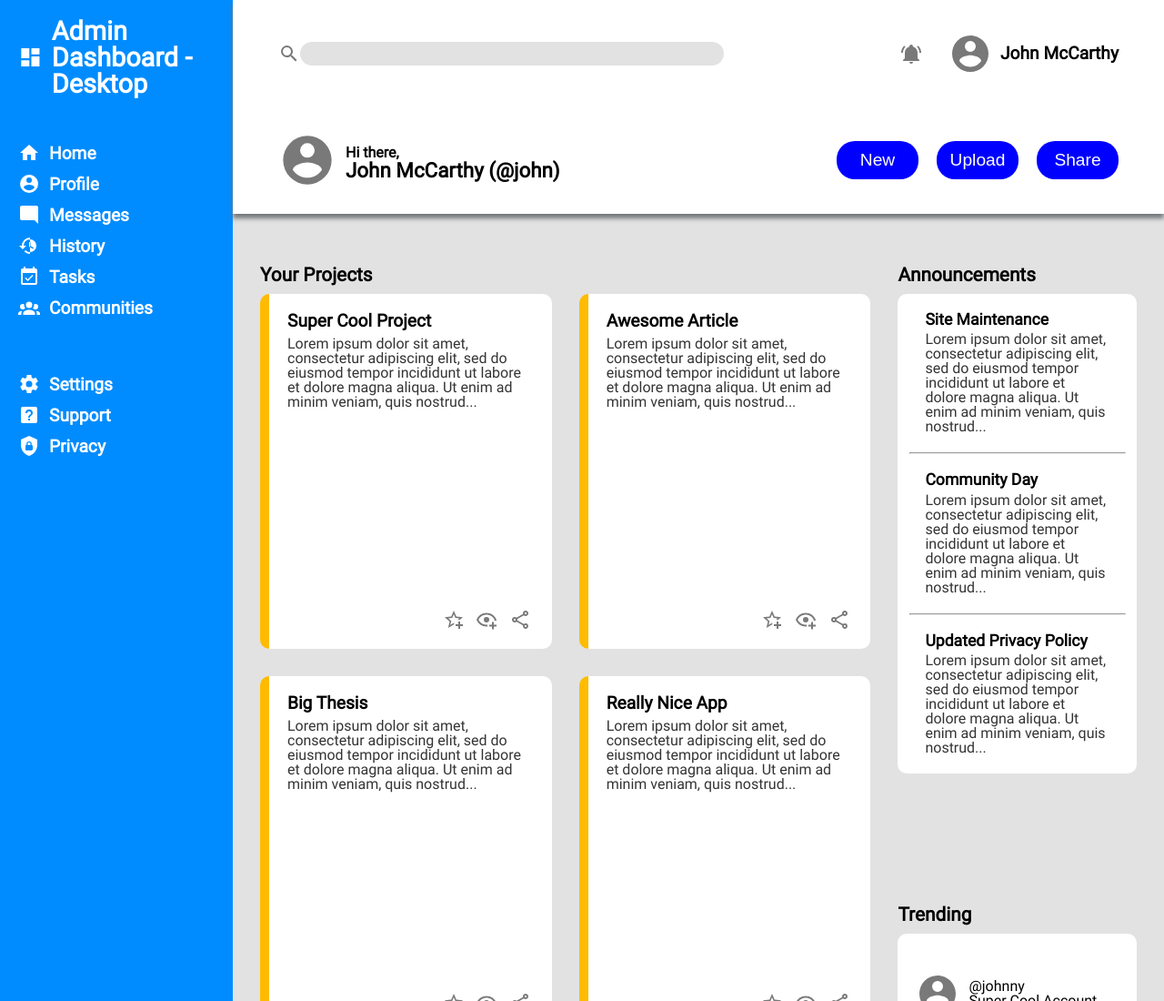
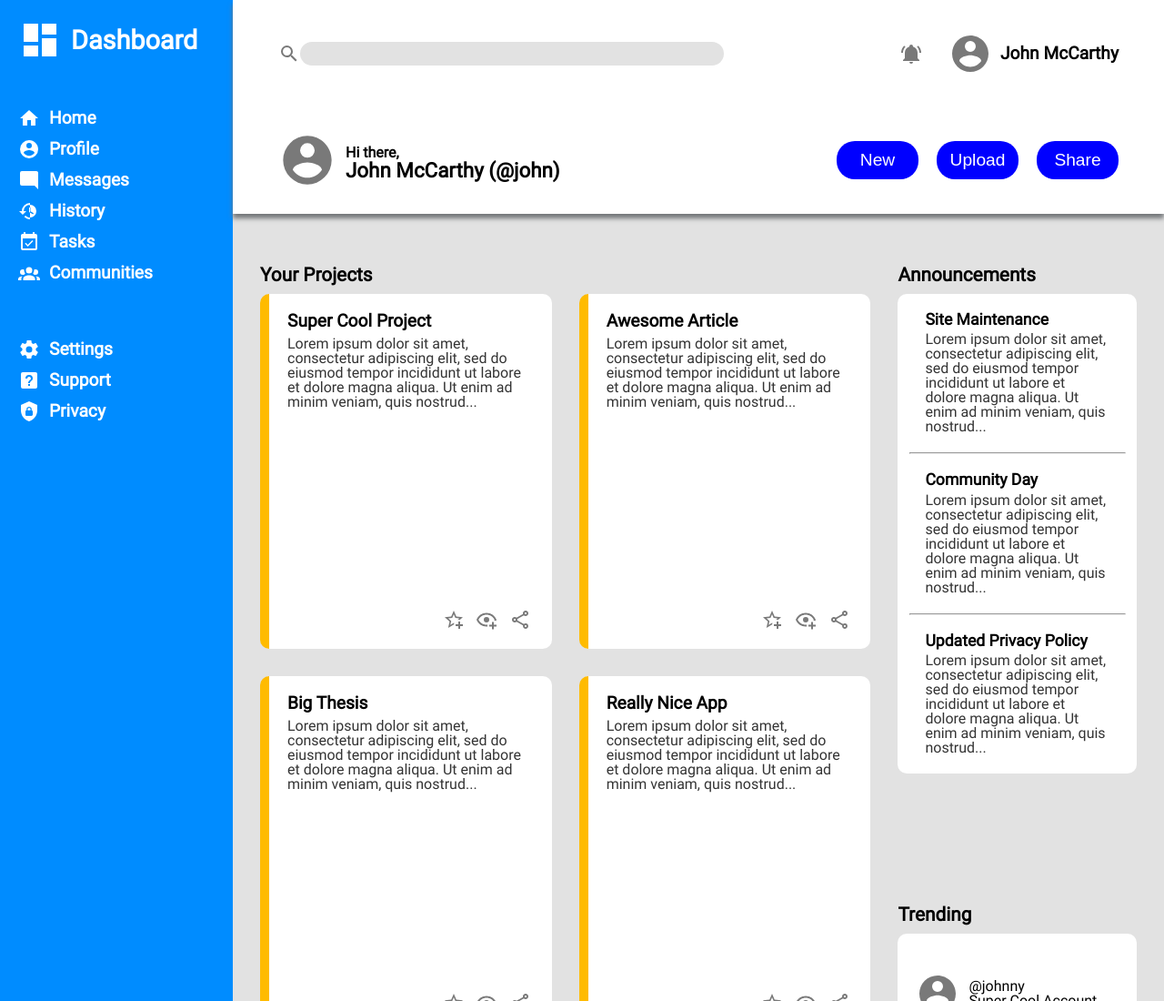
Before and after one commit to kingfeekra/admin-dashboard, a plain HTML site: page index.html in a window 1280 px wide. Shown: the top 1100 px of the page at 91% size. Drawn offline with Linux system fonts and the light colour scheme.

Commit message:
Change document title (for real this time)

```diff
--- a/index.html
+++ b/index.html
@@ -5,7 +5,7 @@
     <meta http-equiv="X-UA-Compatible" content="IE=edge">
     <meta name="viewport" content="width=device-width, initial-scale=1.0">
     <link rel="stylesheet" href="styles.css">
-    <title>Document</title>
+    <title>Admin Dashboard - Desktop</title>
 </head>
 <body>
     <div id="container">
@@ -16,7 +16,7 @@
                   <path fill="currentColor" d="M13,3V9H21V3M13,21H21V11H13M3,
                   21H11V15H3M3,13H11V3H3V13Z" />
                 </svg>
-                <h1>Admin Dashboard - Desktop</h1>
+                <h1>Dashboard</h1>
               </div>
               <ul>
                   <li>
```
